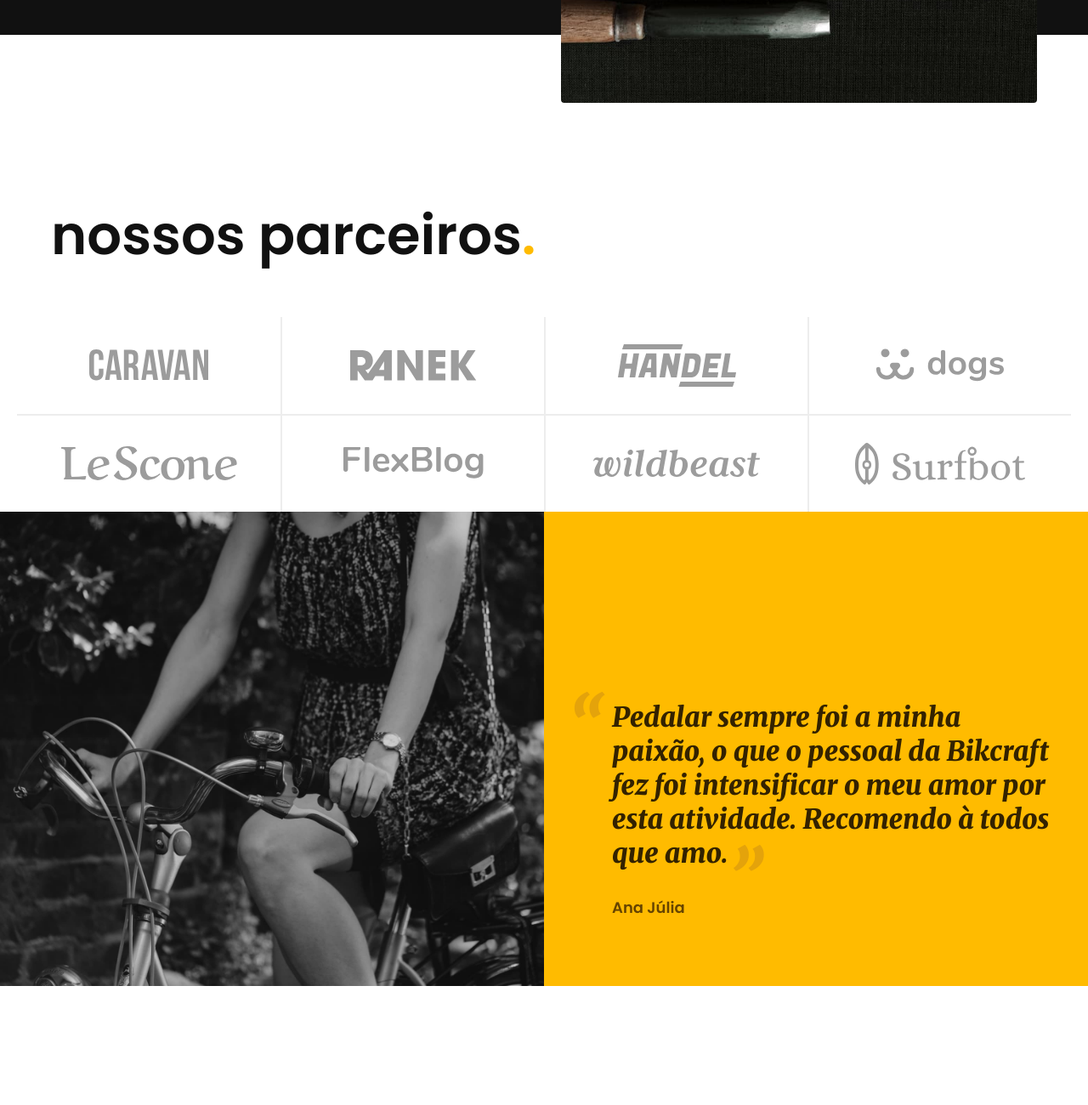
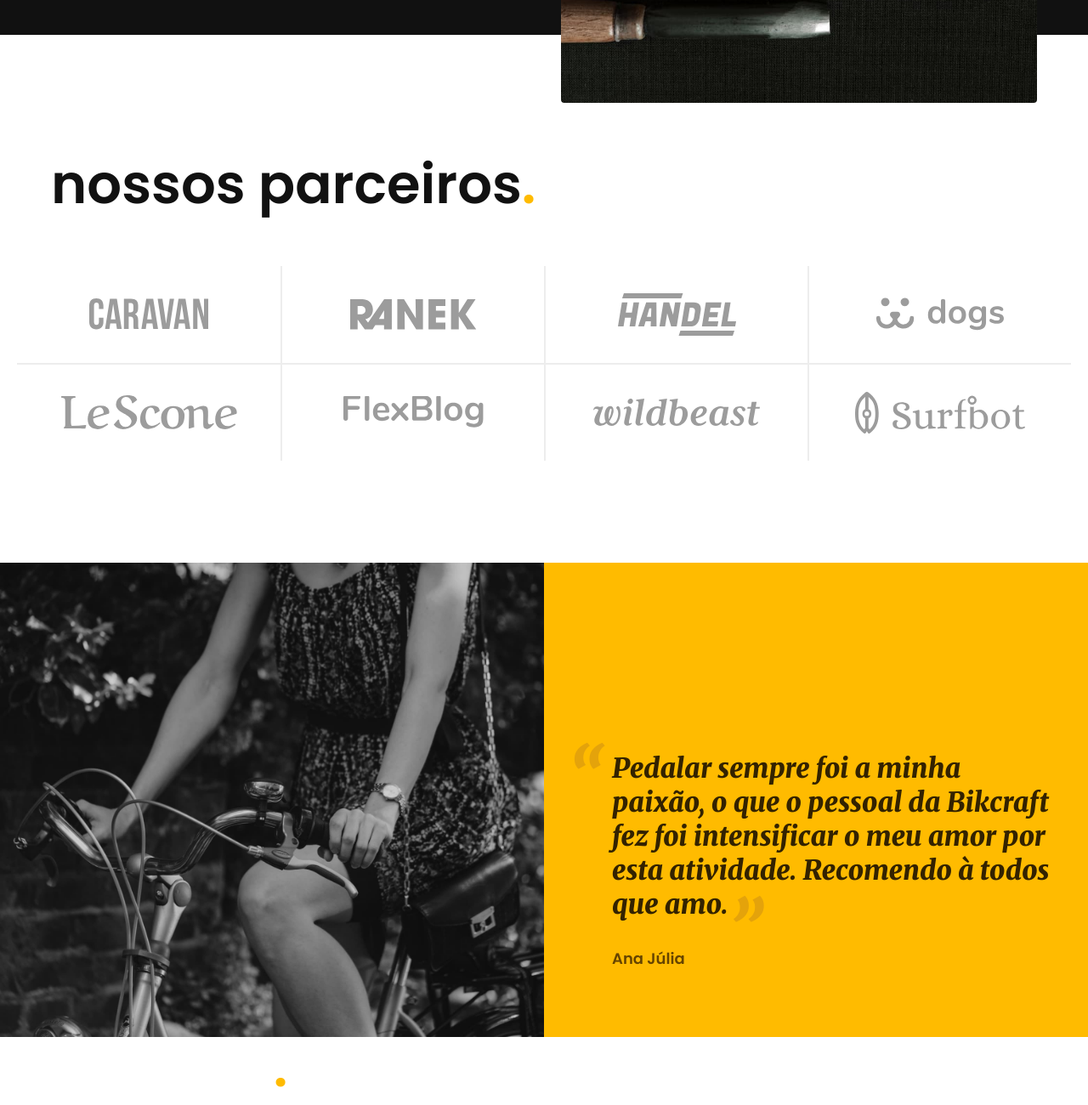
Before and after one commit to draugurr/bikcraft, a plain HTML site: page index.html in a window 1280 px wide. Shown: the part 2616-3916 px from the top of the page at 85% size. Before the commit the page ends 3776 px from the top, so only its background shows below. Drawn offline with Linux system fonts and the light colour scheme; files that its build step writes are made by us from their sources; files whose address does not match are found by name.

Commit message:
fixed padding error

```diff
--- a/css/home/parceiros.css
+++ b/css/home/parceiros.css
@@ -1,6 +1,6 @@
 .parceiros {
   padding-top: 60px;
-  padding-top: 120px;
+  padding-bottom: 120px;
 }
 
 .parceiros h2 {
--- a/index.html
+++ b/index.html
@@ -99,7 +99,6 @@
 
   <section class="parceiros" aria-label="Nossos parceiros">
     <h2 class="font-1-xxl container">nossos parceiros<span class="cor-p1">.</span></h2>
-
     <ul>
       <li><img src="./img/parceiros/caravan.svg" alt="caravan"></li>
       <li><img src="./img/parceiros/ranek.svg" alt="ranek"></li>
@@ -123,6 +122,12 @@
       <span class="font-1-m-b cor-p4">Ana Júlia</span>
     </div>
   </section>
+
+  <article class="seguros-bg">
+    <div class="seguros container">
+      <h2 class="font-1-xxl cor-0">seguros<span class="cor-p1">.</span></h2>
+    </div>
+  </article>
 </body>
 
 </html>
```
